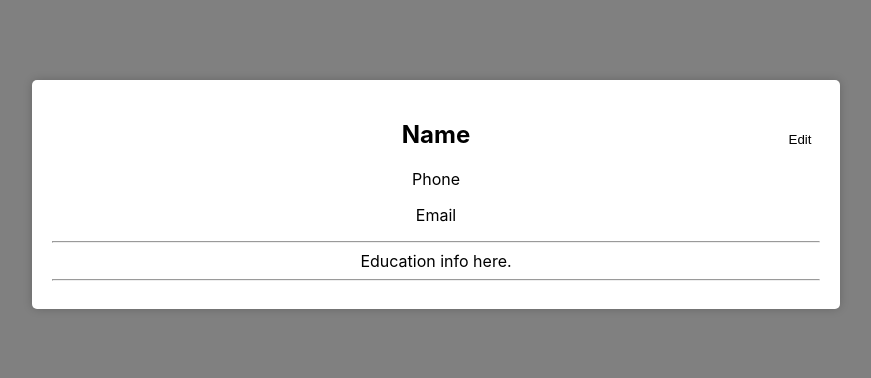
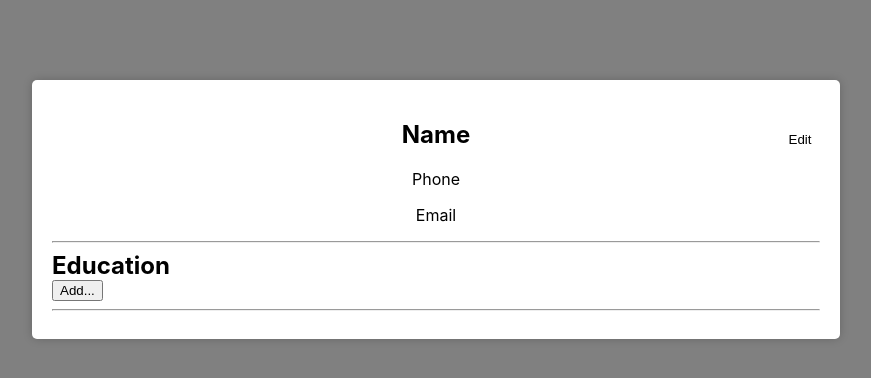
Before and after one commit to thejwuscript/cv-application, a React (Create React App) app: page / in a window 1280 px wide. Shown: the top 378 px of the page, without its empty margins (204-1075 px from the left). Built offline with nearby package versions, Linux system fonts and the light colour scheme; the HTML template or start-up script is replaced by a standard one.

Commit message:
Set elements in Education section

```diff
--- a/src/components/Education.js
+++ b/src/components/Education.js
@@ -3,7 +3,10 @@ import React, { Component } from 'react';
 class Education extends Component {
   render() {
     return (
-      <div>Education info here.</div>
+      <div className='education-container'>
+        <h2>Education</h2>
+        <button type="button">Add...</button>
+      </div>
     )
   }
 }
--- a/src/index.css
+++ b/src/index.css
@@ -26,3 +26,16 @@ code {
   justify-content: center;
   align-items: center;
 }
+
+.education-container {
+  display: flex;
+  align-items: center;
+  justify-content: flex-start;
+  flex-wrap: wrap;
+}
+
+.education-container > h2 {
+  margin: 0;
+  width: 100%;
+  text-align: start;
+}
```
